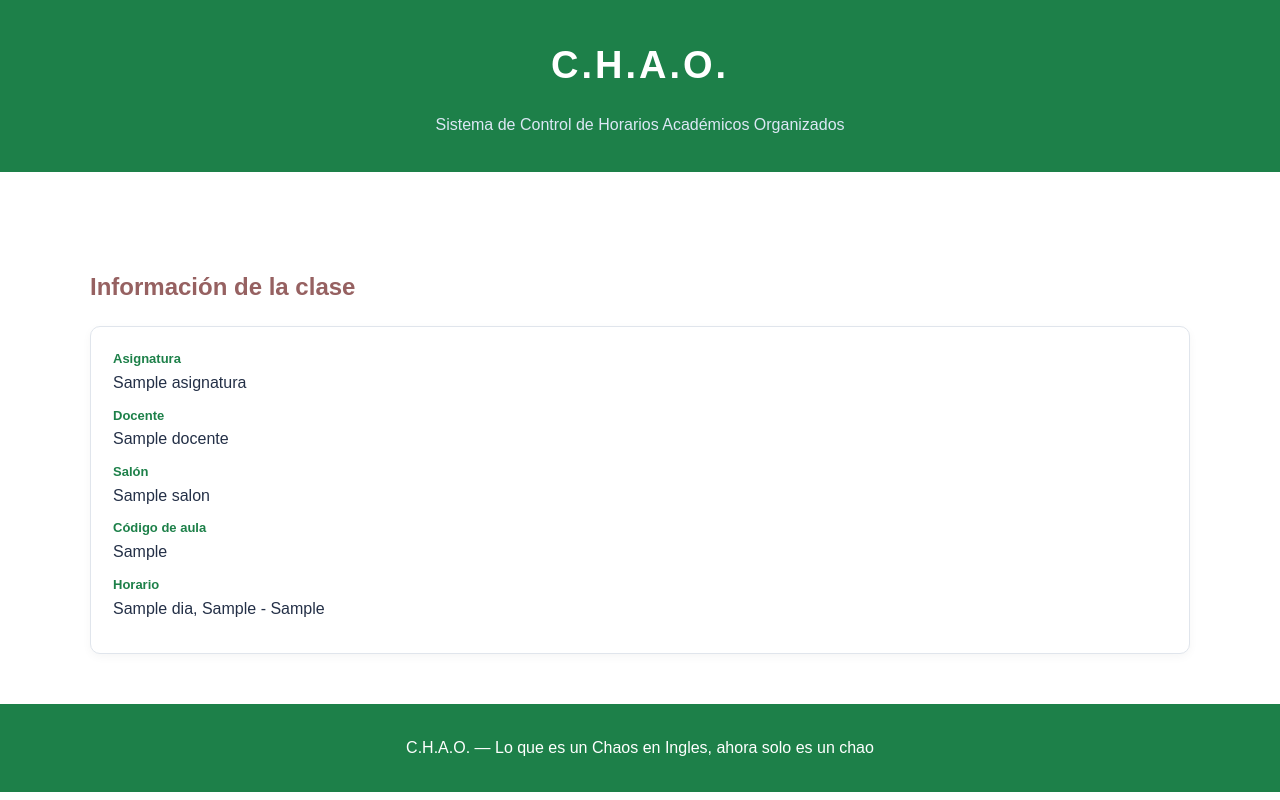
After one commit to floresjulio2004-afk/CHAO-PW-, a Flask app: template frontend/templates/clase.html in a window 1280 px wide. The commit adds this page. Run offline with Flask 3, Linux system fonts and the light colour scheme; the template is opened without the code that fills it: most values are stand-ins (such as "Sample title", 1, 10 or a date in 2020).

Commit message:
Nuevo archivo Json y corrección de errores

```diff
--- a/frontend/static/css/horarios.css
+++ b/frontend/static/css/horarios.css
@@ -1,8 +1,8 @@
-/* Vista de horario del estudiante */
+/* Horario del estudiante */
 .volver {
     display: inline-block;
     margin-bottom: 15px;
-    color: #245b91;
+    color: white;
     text-decoration: none;
 }
 
@@ -15,9 +15,7 @@ table.horario {
     min-width: 700px;
     border-collapse: collapse;
     background-color: white;
-    border-radius: 10px;
-    overflow: hidden;
-    box-shadow: 0 3px 10px rgba(0, 0, 0, 0.04);
+    color: #243047;
 }
 
 .horario th,
@@ -29,7 +27,7 @@ table.horario {
 }
 
 .horario thead th {
-    background-color: #173b67;
+    background-color: #1d8049;
     color: white;
 }
 
@@ -39,10 +37,17 @@ table.horario {
 }
 
 .clase {
+    display: block;
     border-radius: 8px;
     padding: 8px;
     text-align: left;
     font-size: 14px;
+    color: #243047;
+    text-decoration: none;
+}
+
+.clase:hover {
+    outline: 2px solid #1d8049;
 }
 
 .clase span {
@@ -55,3 +60,20 @@ table.horario {
 .color-2 { background-color: #fef3c7; }
 .color-3 { background-color: #fce7f3; }
 .color-4 { background-color: #ede9fe; }
+
+/* Información de la clase */
+.detalle {
+    background-color: white;
+    color: #243047;
+}
+
+.detalle p {
+    margin: 0 0 10px 0;
+}
+
+.detalle span {
+    display: block;
+    font-size: 13px;
+    color: #1d8049;
+    font-weight: bold;
+}
--- a/frontend/static/css/styles.css
+++ b/frontend/static/css/styles.css
@@ -5,12 +5,11 @@
 body {
     margin: 0;
     font-family: Arial, Helvetica, sans-serif;
-    background-color: #ca5252;
-    color: #966161;
+    background-color: #ffffff;
+    color: #61967b;
     line-height: 1.6;
 }
 
-/* Encabezado */
 header {
     background-color: #1d8049;
     color: white;
@@ -46,7 +45,7 @@ section > h2 {
 
 /* Módulos */
 article {
-    background-color: rgb(202, 99, 99);
+    background-color: rgb(155, 229, 178);
     border: 1px solid #e0e5ec;
     border-radius: 10px;
     padding: 22px;
@@ -56,7 +55,7 @@ article {
 
 article h3 {
     margin-top: 0;
-    color: #245b91;
+    color: #1c2f42;
 }
 
 article p {
@@ -125,3 +124,26 @@ footer {
     border-radius: 6px;
     text-decoration: none;
 }
+
+.opcion {
+    display: block;
+    background-color: white;
+    border: 1px solid #e0e5ec;
+    border-radius: 10px;
+    padding: 22px;
+    text-decoration: none;
+    color: #243047;
+}
+
+.opcion:hover {
+    border-color: #1d8049;
+}
+
+.opcion h3 {
+    margin: 0 0 5px 0;
+    color: #1d8049;
+}
+
+.opcion p {
+    margin: 0;
+}
--- a/frontend/templates/base.html
+++ b/frontend/templates/base.html
@@ -5,6 +5,7 @@
     <meta name="viewport" content="width=device-width, initial-scale=1.0">
     <title>{% block titulo %}C.H.A.O.{% endblock %}</title>
     <link rel="stylesheet" href="{{ url_for('static', filename='css/styles.css') }}">
+    {% block estilos %}{% endblock %}
 </head>
 <body>
     <header>
--- /dev/null
+++ b/frontend/templates/clase.html
@@ -0,0 +1,21 @@
+{% extends "base.html" %}
+{% block titulo %}{{ clase['asignatura'] }} | C.H.A.O.{% endblock %}
+{% block estilos %}
+<link rel="stylesheet" href="{{ url_for('static', filename='css/horarios.css') }}">
+{% endblock %}
+
+{% block contenido %}
+<a class="volver" href="{{ url_for('estudiante_horario') }}">← Volver al horario</a>
+
+<section>
+    <h2>Información de la clase</h2>
+
+    <article class="detalle">
+        <p><span>Asignatura</span> {{ clase['asignatura'] }}</p>
+        <p><span>Docente</span> {{ clase['docente'] }}</p>
+        <p><span>Salón</span> {{ clase['salon'] }}</p>
+        <p><span>Código de aula</span> {{ clase['codigo_aula'] }}</p>
+        <p><span>Horario</span> {{ clase['dia'] }}, {{ clase['hora_inicio'] }} - {{ clase['hora_fin'] }}</p>
+    </article>
+</section>
+{% endblock %}
```
Also changed, not shown: frontend/templates/horario.html (+20 -35 lines), frontend/templates/index.html (added, +13 -0 lines), frontend/templates/perfil_docente.html (added, +15 -0 lines), frontend/templates/perfil_gestor.html (added, +15 -0 lines), 1 other file.
